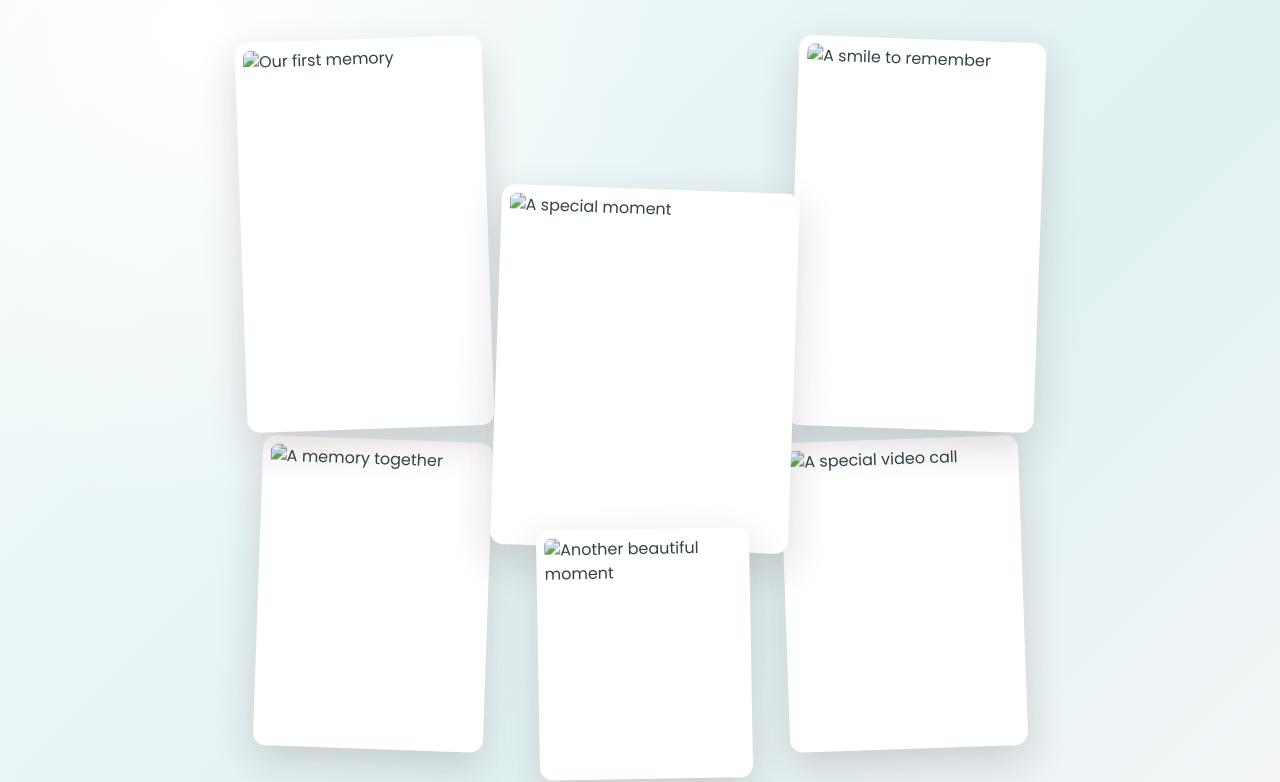
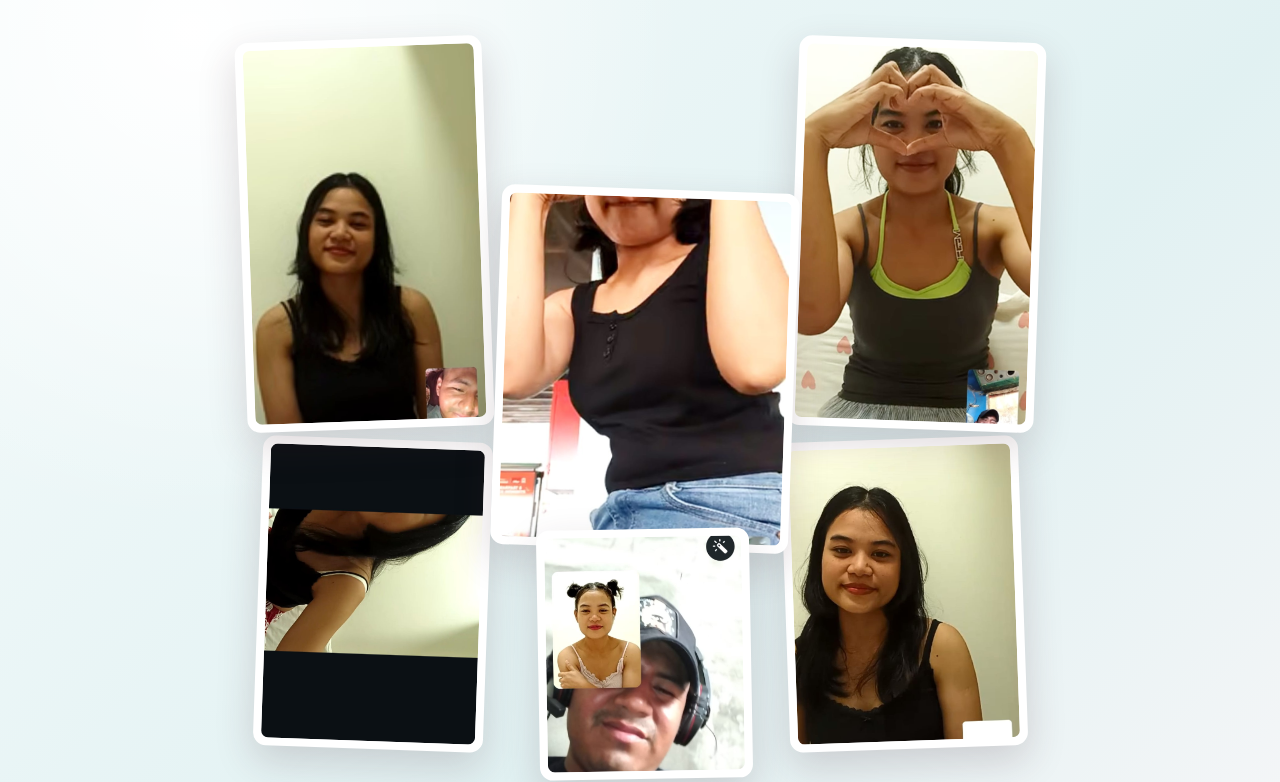
Before and after one commit to Juant1997/iloveyousandar, a plain HTML site: page recuerdos.html in a window 1280 px wide. Shown: the part 185-967 px from the top of the page. Drawn offline with nearby package versions, Linux system fonts and the light colour scheme; the site is published under a folder, as on GitHub Pages, so addresses that start at the root find nothing.

Commit message:
actualizado

```diff
--- a/recuerdos.html
+++ b/recuerdos.html
@@ -21,18 +21,18 @@
 
     <!-- Replace the sample images with your own photos. See LEEME.txt -->
     <section class="memory-collage" aria-label="Memory gallery">
-      <figure class="memory-photo photo-one"><img src="/foto1.jpeg" alt="Our first memory"></figure>
-      <figure class="memory-photo photo-two"><img src="/foto2.jpeg" alt="A special moment"></figure>
-      <figure class="memory-photo photo-three"><img src="/foto3.jpeg" alt="A smile to remember"></figure>
-      <figure class="memory-photo photo-four"><img src="/foto4.jpeg" alt="A memory together"></figure>
-      <figure class="memory-photo photo-five"><img src="/foto5.jpeg" alt="A special video call"></figure>
-      <figure class="memory-photo photo-six"><img src="/foto6.jpeg" alt="Another beautiful moment"></figure>
+      <figure class="memory-photo photo-one"><img src="./foto1.jpeg" alt="Our first memory"></figure>
+      <figure class="memory-photo photo-two"><img src="./foto2.jpeg" alt="A special moment"></figure>
+      <figure class="memory-photo photo-three"><img src="./foto3.jpeg" alt="A smile to remember"></figure>
+      <figure class="memory-photo photo-four"><img src="./foto4.jpeg" alt="A memory together"></figure>
+      <figure class="memory-photo photo-five"><img src="./foto5.jpeg" alt="A special video call"></figure>
+      <figure class="memory-photo photo-six"><img src="./foto6.jpeg" alt="Another beautiful moment"></figure>
     </section>
 
     <!-- Add your local audio file at assets/audio/romantic-song.mp3. Browsers may require the button to start it. -->
     <section class="music-player text-center" aria-label="Background music">
       <audio id="backgroundMusic" loop preload="none">
-        <source src="/nothingchange.mpeg" type="audio/mpeg">
+        <source src="./nothingchange.mpeg" type="audio/mpeg">
       </audio>
       <button class="btn btn-music" id="musicToggle" type="button">Play our song ♪</button>
     </section>
```
